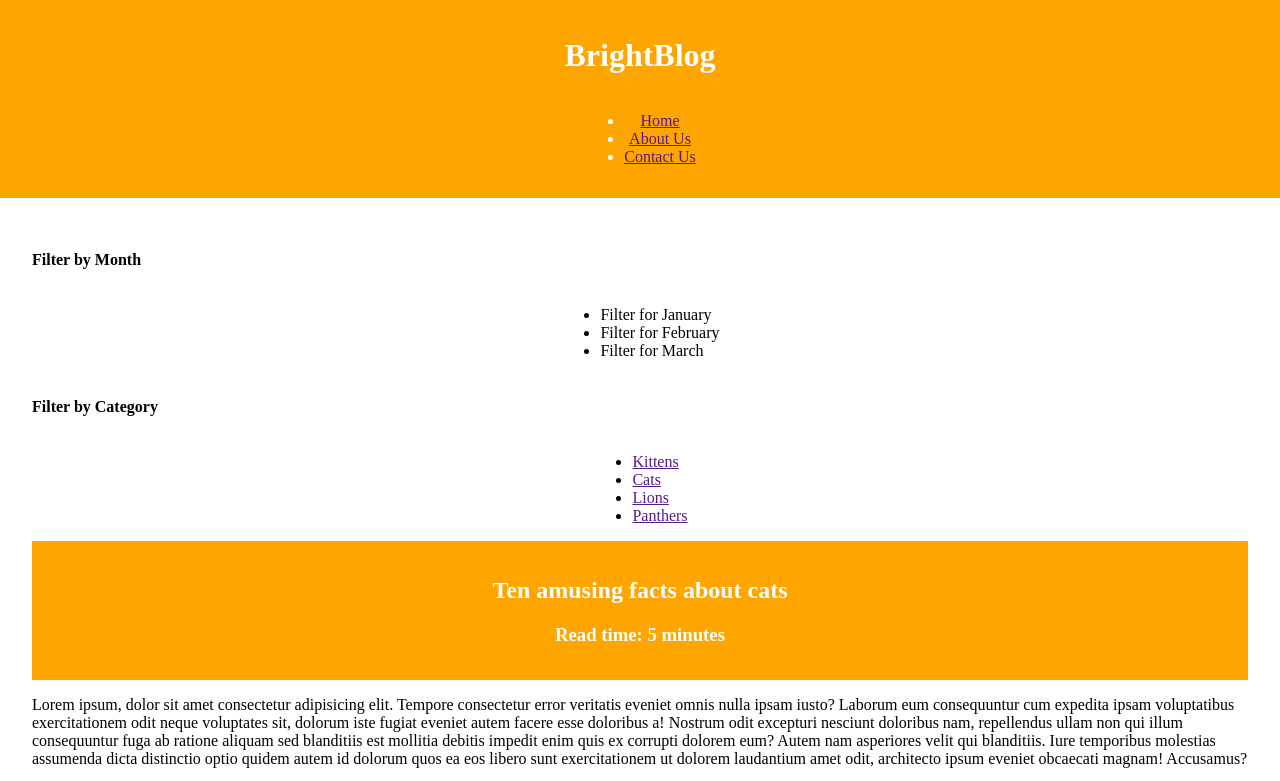
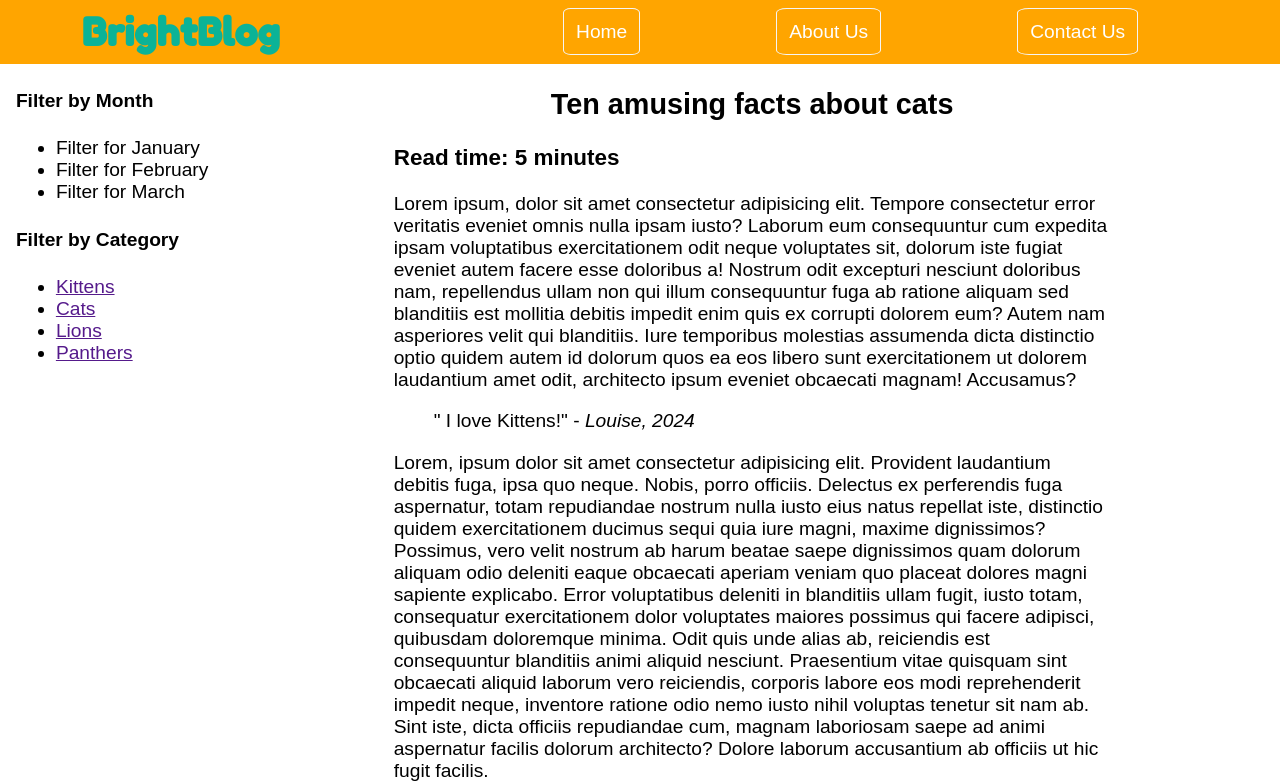
Before and after one commit to Pudds-dot/Pudds-dot.github.io, a plain HTML site: page index.html in a window 1280 px wide. Shown: the top 781 px of the page. Drawn offline with Linux system fonts and the light colour scheme; no server answers.

Commit message:
update style.css

```diff
--- a/style.css
+++ b/style.css
@@ -1,47 +1,99 @@
 body {
-    margin: 0;
+     font-family: Arial, Helvetica, sans-serif;
+    margin: 0px;
+    font-size: 1.5vw;
 }
 
-header {
-    padding: 16px;
-    background-color: orange;
-    color: #ffffff;
-    text-align:  center;
-    grid-area: header;
+
+#logo{
+    margin: 0px;
+    padding: 8px;
+    font-family: "Fredoka One", " sans-serif";
+    width: 17%;
+    border-radius: 20%;
+    text-shadow: 1px 5px 5px  black
+    3px 4px 4px  black;
 }
 
-#menu {
-    padding: 32px;
-    background-color: darkorange;
-    grid-area: menu
+ul {
+    margin: 0px;
 }
 
-nav{
-    margin-top: 20px;
+
+body > header {
+    background-color: orange;
+    color: rgb(11, 179, 151);
     display: flex;
+    height: 8vh;
     align-items: center;
-    flex-flow: column;
+    justify-content: space-around;
+}
+
+#nav-ul{
+    display: flex;
+}
+
+#nav-ul > li {
+    padding: 8px;
+    margin: 60px;
+}
+body > header > nav > ul {
+    list-style: none;
+    text-decoration: none;
+}
+
+.navbutton {
+    color: white;
+    text-decoration: white;
+    padding: 12px;
+    border: 1px solid whitesmoke;
+    border-radius: 10%;
+}
+
+body > main article {
+    width: 70%;
+    margin: auto;
 }
 
 #main-content {
-    padding: 32px;
-    grid-area: main;
+    display: flex;
+    justify-content:space-around ;
 }
 
-footer {
-    padding: 16px;
-    background-color: orange;
-    color: white;
-    font-weight: bold;
-    align-items: center;
-    grid-area: footer;
+#main-content > div{
+    width: 80%;
 }
 
-#grid-container {
-    display: grid;
-    grid-template-areas:
-    "header header"
-    "menu main"
-    "footer footer";
-    grid-template-columns: 2fr 8fr ;
+
+form {
+    text-align: center;
 }
+
+h2 {
+    text-align: center;
+}
+
+body > footer {
+    background-color: rgb(255, 149, 1);
+    display: flex;
+}
+
+
+img {
+    border-radius: 20%;
+}
+
+#footer-ul {
+    display: flex;
+    list-style: none;
+}
+
+#footer-ul > div > li {
+    margin-left: 12px;
+
+}
+
+#footer-ul > div > li > a{
+    color: white;
+    text-decoration: none;
+}
```
